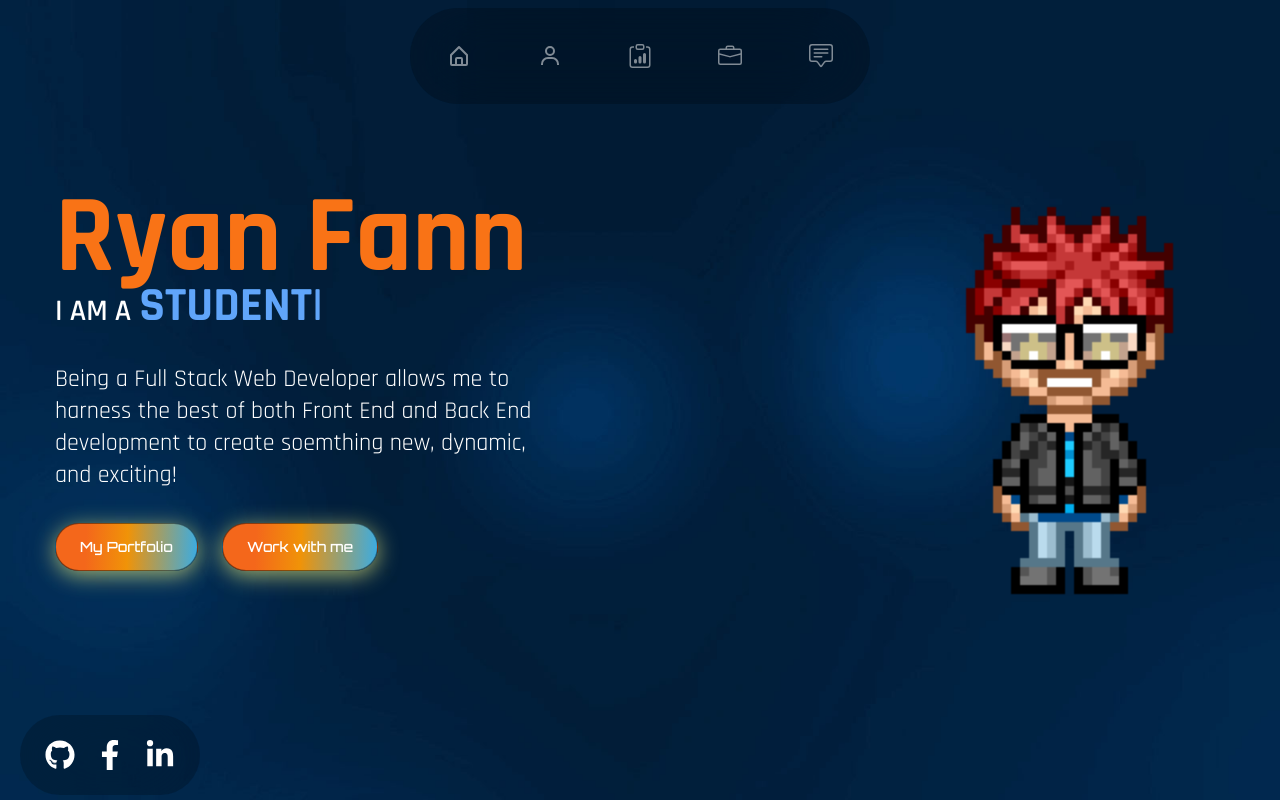
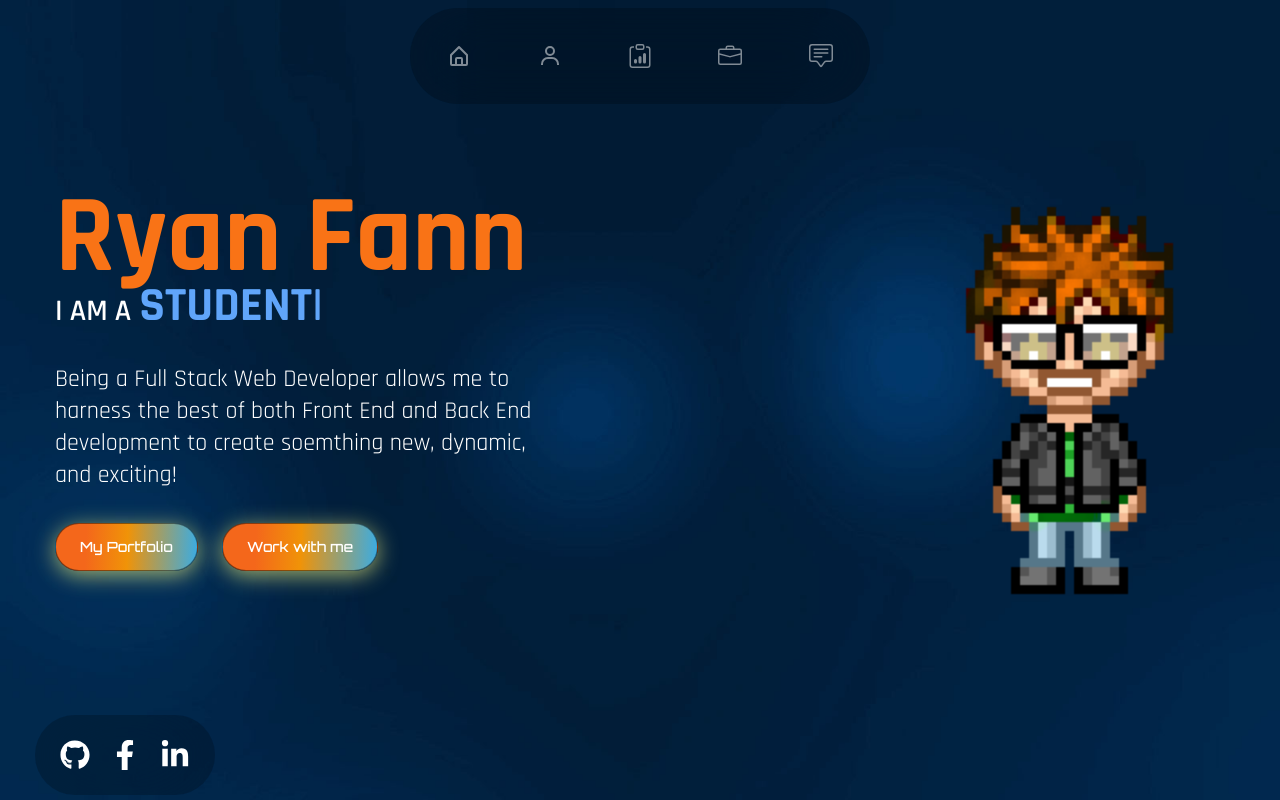
Before and after one commit to 8BitGinger/fanntasticPortfolio, a React (Create React App) app: page / in a window 1280 px wide. Shown: the top 800 px of the page. Built offline with nearby package versions, Linux system fonts and the light colour scheme; a web font is replaced by a local one.

Commit message:
update before class

```diff
--- a/src/components/Banner.jsx
+++ b/src/components/Banner.jsx
@@ -1,4 +1,4 @@
-import { React, useState, useEffect } from 'react';
+import { React } from 'react';
 import Image from '../assets/8bit-avatar-noBG.png';
 
 import { TypeAnimation } from 'react-type-animation';
--- a/src/components/Footer.jsx
+++ b/src/components/Footer.jsx
@@ -1,4 +1,8 @@
 import React from 'react';
+
+import { motion } from 'framer-motion';
+
+import { fadeIn } from '../variants';
 
 import { FaGithub, FaFacebookF, FaLinkedinIn } from 'react-icons/fa';
 
@@ -6,6 +10,13 @@ const Footer = () => {
   return (
     <>
       <section id="footer" className="container footer mx-auto     ">
+        <motion.div
+          variants={fadeIn('right', 0.9)}
+          initial="hidden"
+          whileInView={'show'}
+          viewport={{ once: false, amount: 0.7 }}
+          className="container mx-auto"
+        >
           <div className="footlink flex w-fit bg-black/20 backdrop-blur-2xl justify-center flex-row">
             <a className="icons" href="https://github.com/8BitGinger">
               <FaGithub />
@@ -20,6 +31,7 @@ const Footer = () => {
               <FaLinkedinIn />
             </a>
           </div>
+        </motion.div>
       </section>
     </>
   );
--- a/src/components/Resume.jsx
+++ b/src/components/Resume.jsx
@@ -45,7 +45,12 @@ const Resume = () => {
             viewport={{ once: false, amount: 0.3 }}
             className="flex-1 mb-12 lg:w-1/3"
           >
-            <a href={ResumeDoc} download="MyResume" target="_blank">
+            <a
+              href={ResumeDoc}
+              rel="noreferrer"
+              download="MyResume"
+              target="_blank"
+            >
               <button className="btn text-sm btn-round">
                 Download<br></br>Resume
               </button>
```
Also changed, not shown: src/assets/8bit-avatar-noBG.png, src/assets/contact.png, 12 other files (tests, documents, lock files or other folders). Lines whose indentation alone changed are shown as unchanged.
